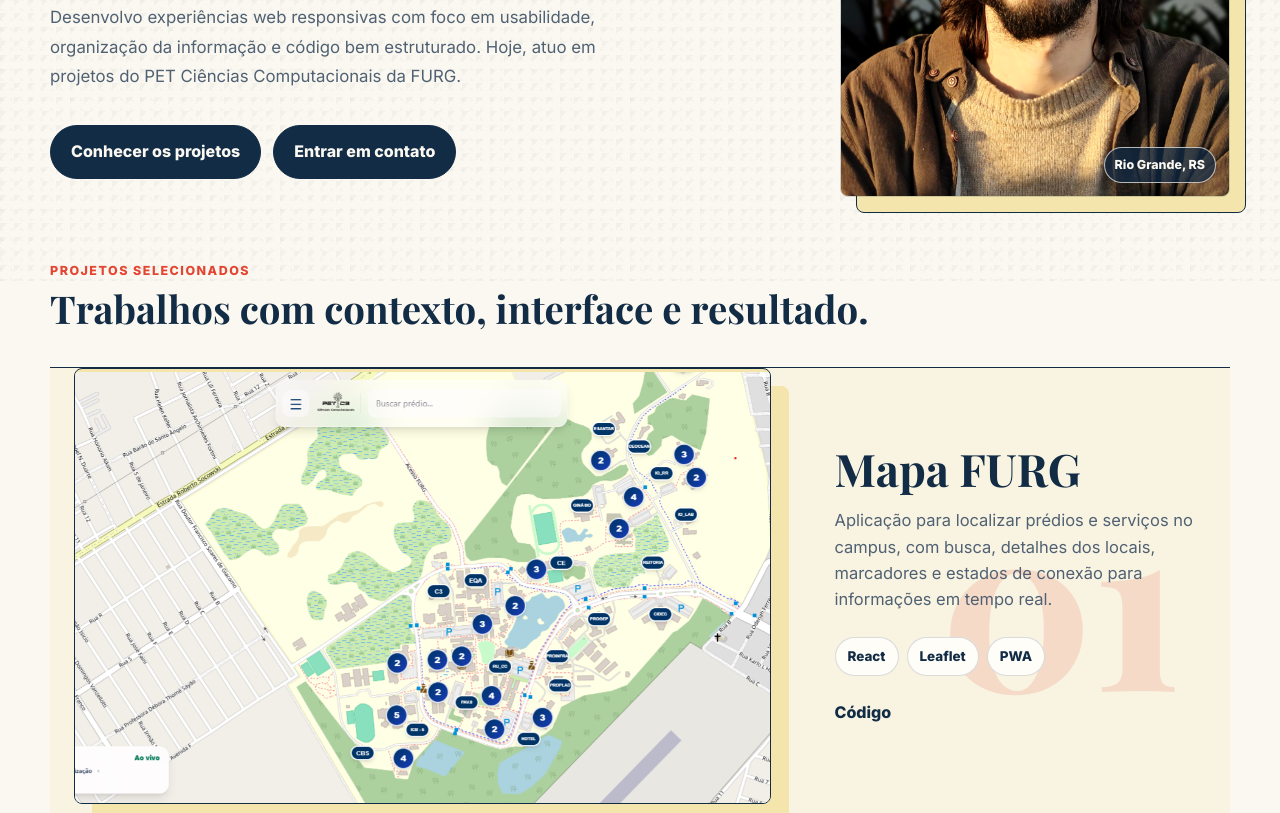
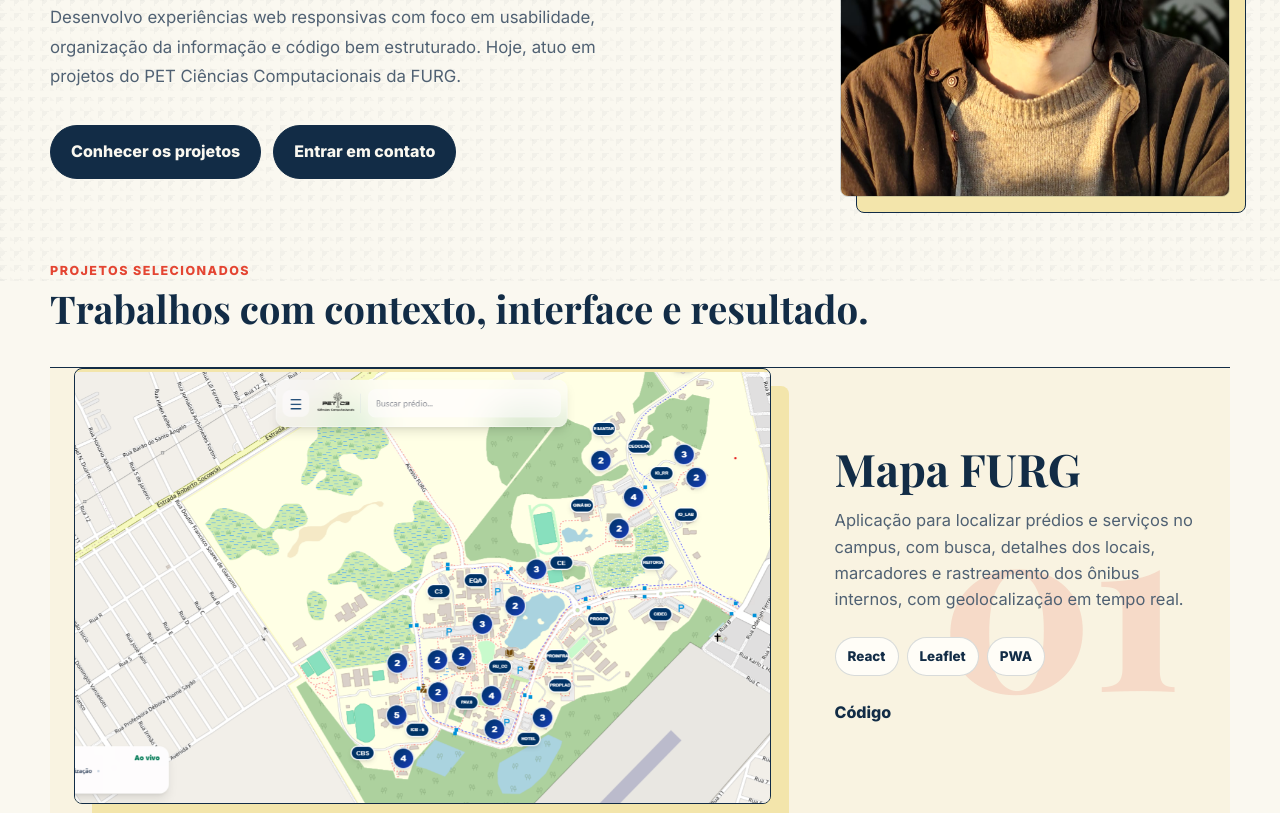
Before and after one commit to yankveiga/yankveiga.github.io, a plain HTML site: page docs/index.html in a window 1280 px wide. Shown: the part 519-1332 px from the top of the page. Drawn offline with nearby package versions, Linux system fonts and the light colour scheme.

Commit message:
informação da geolocalização

```diff
--- a/docs/index.html
+++ b/docs/index.html
@@ -57,7 +57,6 @@
         </div>
         <figure class="portrait">
           <img src="assets/yan.jpeg" alt="Foto de Yan Veiga">
-          <figcaption>Rio Grande, RS</figcaption>
         </figure>
       </section>
 
@@ -76,7 +75,7 @@
             <h3><a class="project-title-link" href="https://mapafurg.vercel.app" target="_blank" rel="noreferrer">Mapa FURG</a></h3>
             <p>
               Aplicação para localizar prédios e serviços no campus, com busca, detalhes dos locais,
-              marcadores e estados de conexão para informações em tempo real.
+              marcadores e rastreamento dos ônibus internos, com geolocalização em tempo real.
             </p>
             <ul class="tags">
               <li>React</li>
```
